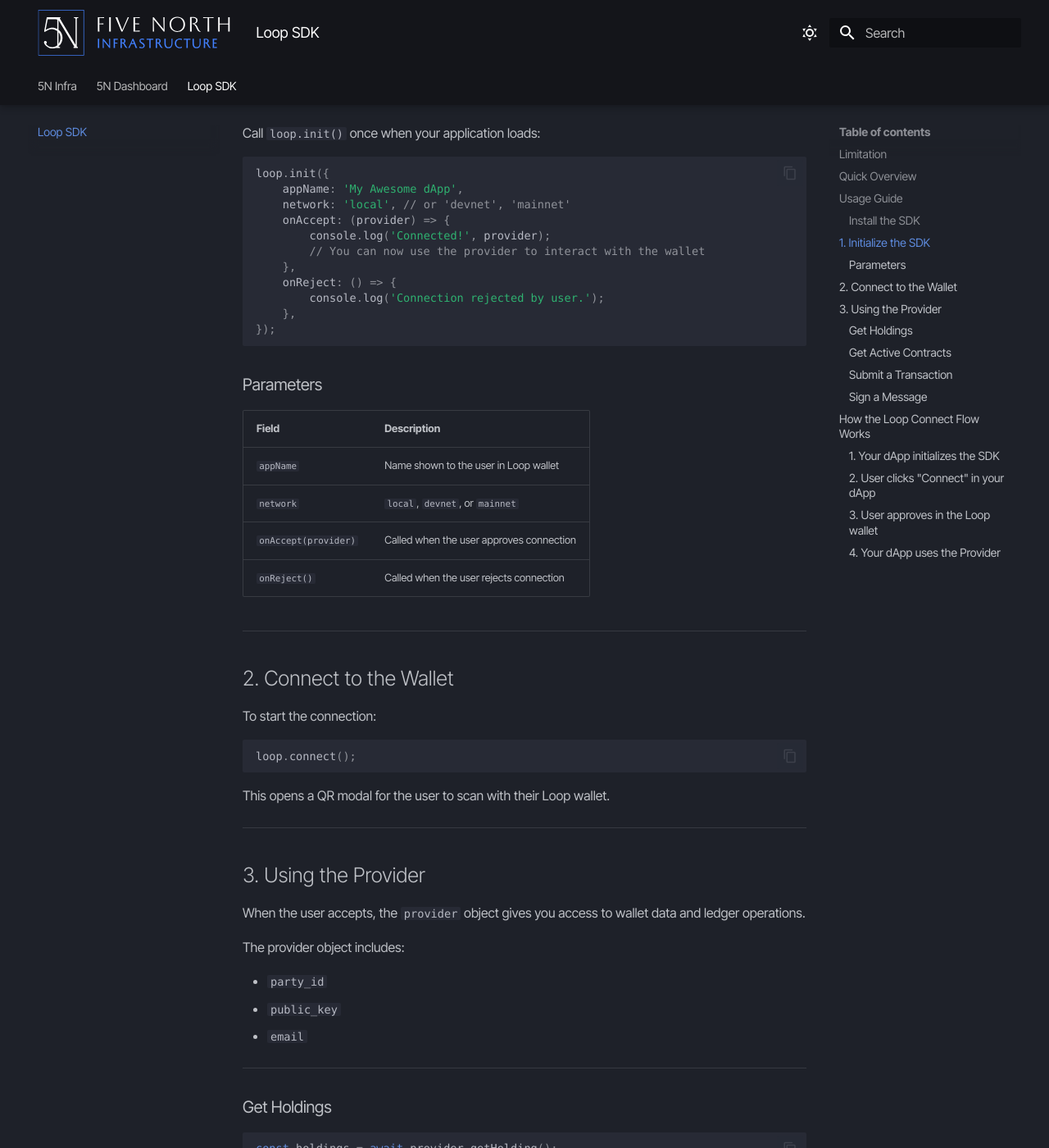
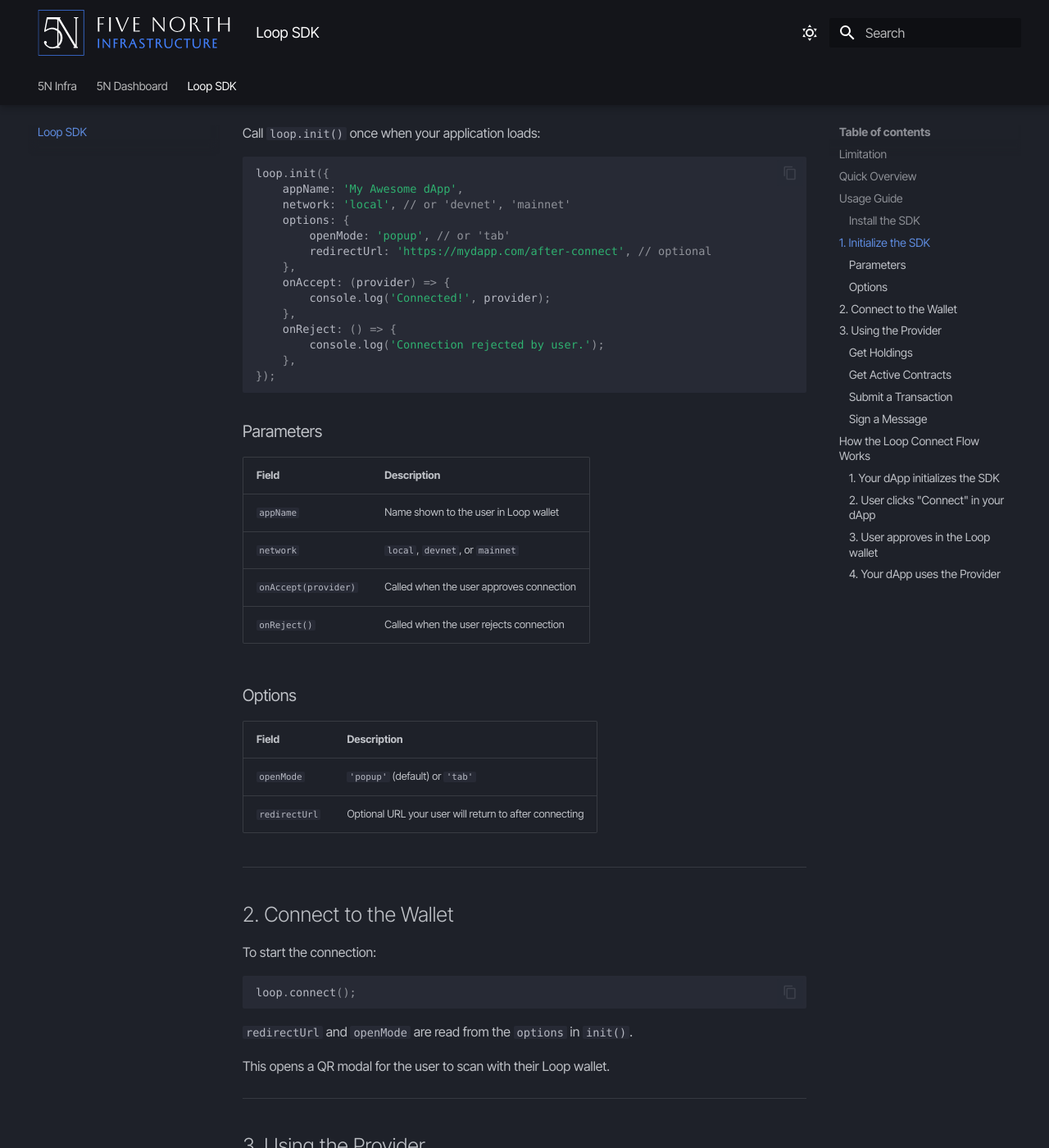
Before and after one commit to fivenorth-io/docs, an MkDocs documentation site: the page built from docs/loop-sdk.md, in a window 1280 px wide and 1400 px high, scrolled down 1137 px. Shown: the whole window at 82% size. Built offline with MkDocs 1.6.1 and Material for MkDocs 9.7.7, drawn with Linux system fonts in a browser that asks for light colours; some web fonts are replaced; some of the changed text lies outside the part shown.

Commit message:
update with options

````diff
--- a/docs/loop-sdk.md
+++ b/docs/loop-sdk.md
@@ -52,9 +52,12 @@
 loop.init({
     appName: 'My Awesome dApp',
     network: 'local', // or 'devnet', 'mainnet'
+    options: {
+        openMode: 'popup', // or 'tab'
+        redirectUrl: 'https://mydapp.com/after-connect', // optional
+    },
     onAccept: (provider) => {
         console.log('Connected!', provider);
-        // You can now use the provider to interact with the wallet
     },
     onReject: () => {
         console.log('Connection rejected by user.');
@@ -71,6 +74,13 @@
 | `onAccept(provider)` | Called when the user approves connection |
 | `onReject()` | Called when the user rejects connection |
 
+### Options
+
+| Field | Description |
+|-------|-------------|
+| `openMode` | `'popup'` (default) or `'tab'` |
+| `redirectUrl` | Optional URL your user will return to after connecting |
+
 ---
 
 ## 2. Connect to the Wallet
@@ -80,6 +90,8 @@
 ```javascript
 loop.connect();
 ```
+
+`redirectUrl` and `openMode` are read from the `options` in `init()`.
 
 This opens a QR modal for the user to scan with their Loop wallet.
 
@@ -180,11 +192,12 @@
 loop.init({
     appName: 'My Test dApp',
     network: 'devnet',
-
-    // Optional: override wallet/backend URLS for local/dev builds
+    options: {
+        openMode: 'popup',
+        redirectUrl: 'https://mydapp.com/connected',
+    },
     walletUrl,
     apiUrl,
-
     onAccept: (provider) => setProvider(provider),
     onReject: () => console.log('User rejected connection'),
 });
````
